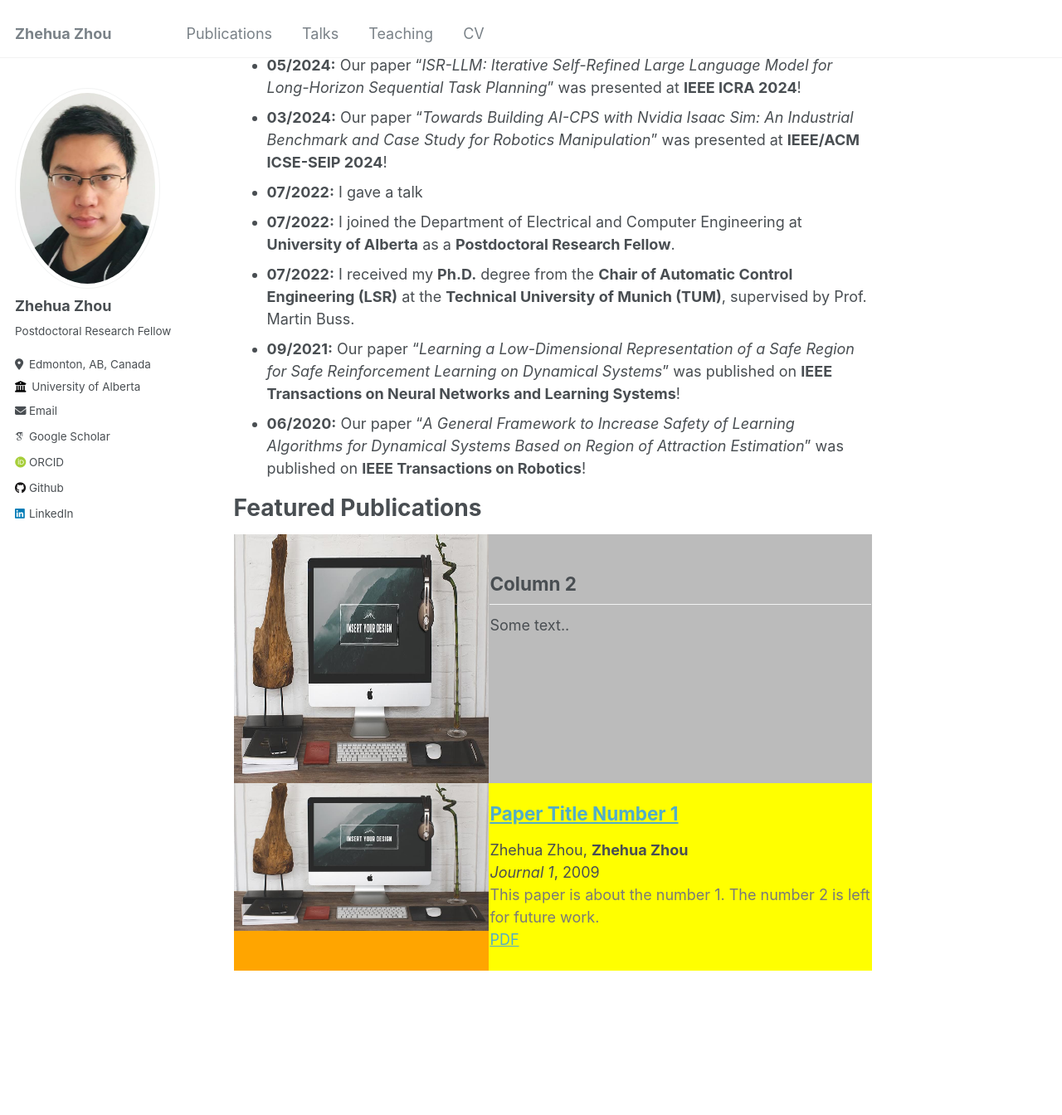
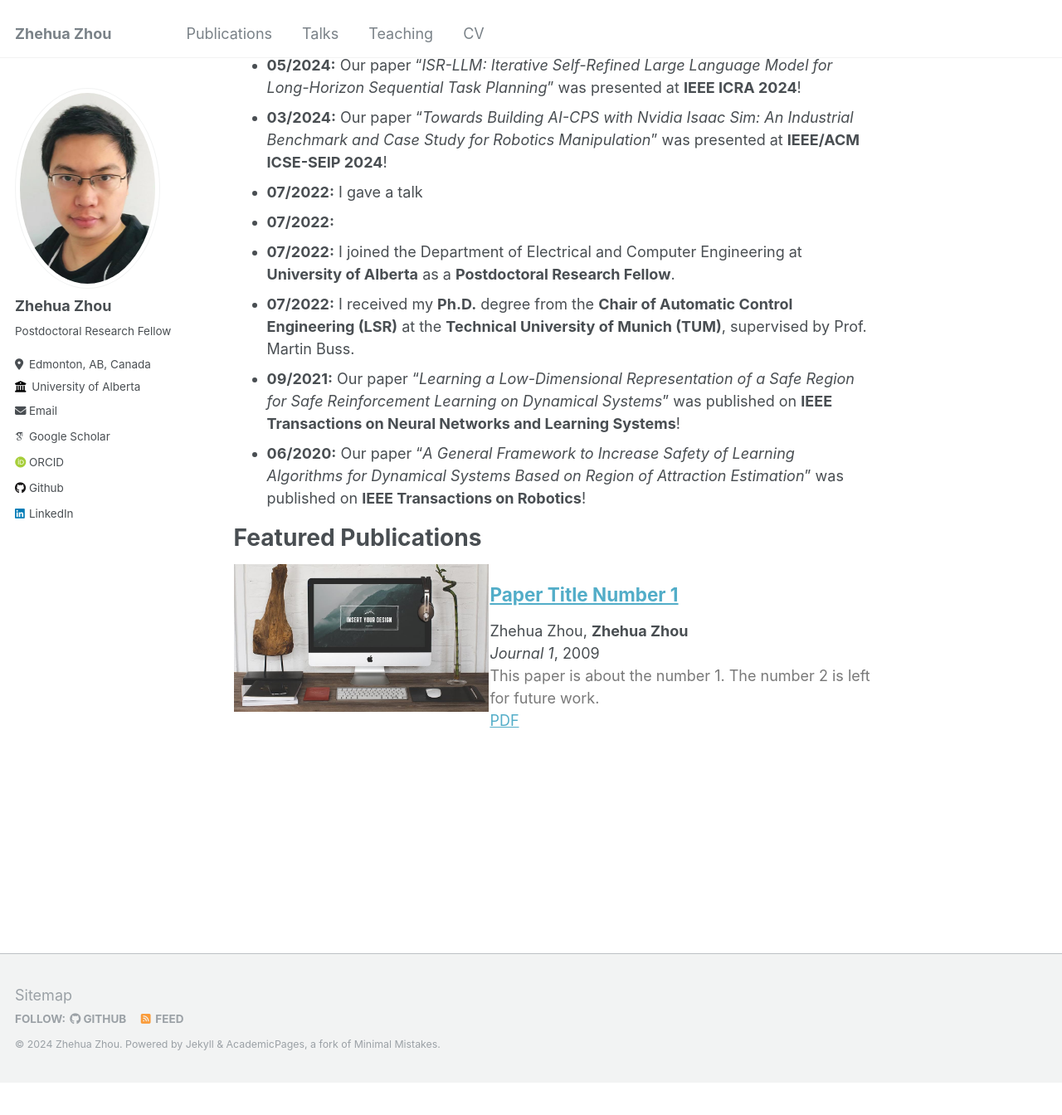
Before and after one commit to zhehuazhou/zhehuazhou.github.io, a Jekyll site: the page built from _pages/about.md, in a window 1280 px wide and 1400 px high, scrolled down 452 px. Shown: the top 1344 px of the window at 83% size. Built offline with Jekyll 4.4.1, drawn with Linux system fonts in a browser that asks for light colours; some web fonts are replaced; after the commit the page ends 1757 px from its top, so only the background shows below that.

Commit message:
initial update

```diff
--- a/_includes/archive-single_double.html
+++ b/_includes/archive-single_double.html
@@ -21,7 +21,6 @@
 .column {
   float: left;
   padding: 0px;
-  height: 300px; /* Should be removed. Only for demonstration */
 }
 
 .left {
@@ -48,35 +47,6 @@
 }
 </style>
 
-<style>
-.col-container {
-  display: table;
-  width: 100%;
-  vertical-align:top;
-  margin-top:0px;
-}
-.col-left {
-  display: table-cell;
-  padding: 0px;
-  width: 40%;
-  vertical-align:center;
-  margin-top:0px;
-}
-.col-left img {
-  height: 100%;
-  width: 100%;
-  display: block;
-}
-
-.col-right {
-  display: table-cell;
-  padding: 1px;
-  width: 60%;
-  vertical-align:top;
-  margin-top:0px;
-}
-</style>
-
 <div class="{{ include.type | default: "list" }}__item">
   <article class="archive__item" itemscope itemtype="http://schema.org/CreativeWork">
     {% if include.type == "grid" and teaser %}
@@ -92,23 +62,13 @@
     {% endif %}
 
     <div class="row">
-      <div class="column left" style="background-color:#aaa;">
-        <img src= "{{ post.teaser }}">
+      <div class="column left">
+        {% if post.teaser %}
+          <img src= "{{ post.teaser }}">
+        {% endif %}
       </div>
-      <div class="column right" style="background-color:#bbb;">
-        <h2>Column 2</h2>
-        <p>Some text..</p>
-      </div>
-    </div>
 
-    <div class="col-container">
-    <div class="col-left" style="background:orange">
-      {% if post.teaser %}
-        <img src= "{{ post.teaser }}">
-      {% endif %}
-    </div>
-
-    <div class="col-right" style="background:yellow">
+    <div class="column right">
     <h2 class="archive__item-title" itemprop="headline">
       {% if post.link %}
         <a href="{{ post.link }}">{{ title }}</a> <a href="{{ base_path }}{{ post.url }}" rel="permalink"><i class="fa fa-link" aria-hidden="true" title="permalink"></i><span class="sr-only">Permalink</span></a>
--- a/_pages/about.md
+++ b/_pages/about.md
@@ -16,6 +16,7 @@ News
 * <b>05/2024:</b> Our paper "<i>ISR-LLM: Iterative Self-Refined Large Language Model for Long-Horizon Sequential Task Planning</i>" was presented at <b>IEEE ICRA 2024</b>!
 * <b>03/2024:</b> Our paper "<i>Towards Building AI-CPS with Nvidia Isaac Sim: An Industrial Benchmark and Case Study for Robotics Manipulation</i>" was presented at <b>IEEE/ACM ICSE-SEIP 2024</b>!
 * <b>07/2022:</b> I gave a talk
+* <b>07/2022:</b>
 * <b>07/2022:</b> I joined the Department of Electrical and Computer Engineering at <b>University of Alberta</b> as a <b>Postdoctoral Research Fellow</b>.
 * <b>07/2022:</b> I received my <b>Ph.D.</b> degree from the <b>Chair of Automatic Control Engineering (LSR)</b> at the <b>Technical University of Munich (TUM)</b>, supervised by Prof. Martin Buss.
 * <b>09/2021:</b> Our paper "<i>Learning a Low-Dimensional Representation of a Safe Region for Safe Reinforcement Learning on Dynamical Systems</i>" was published on <b>IEEE Transactions on Neural Networks and Learning Systems</b>!
```
